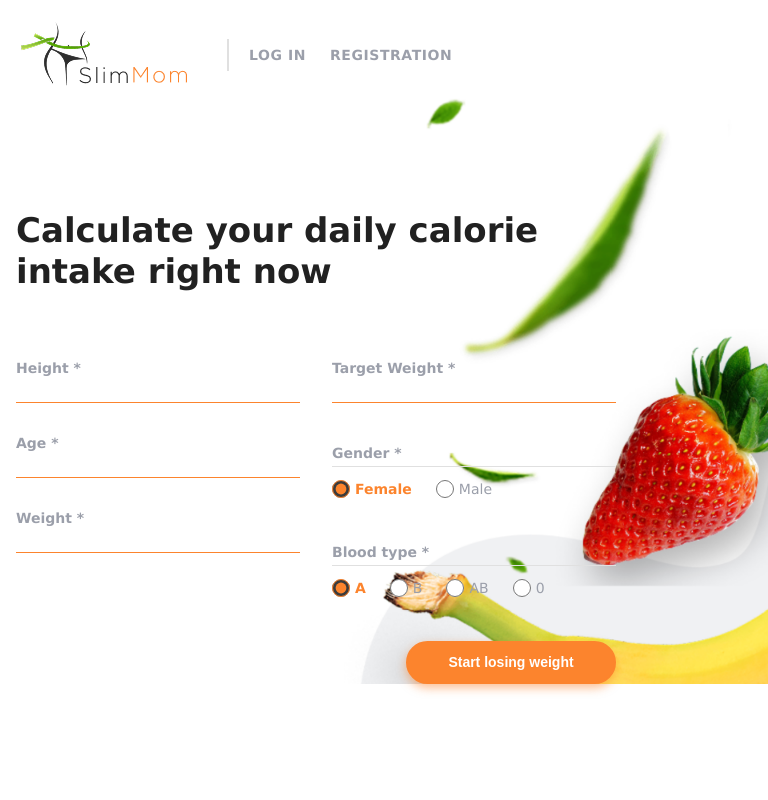
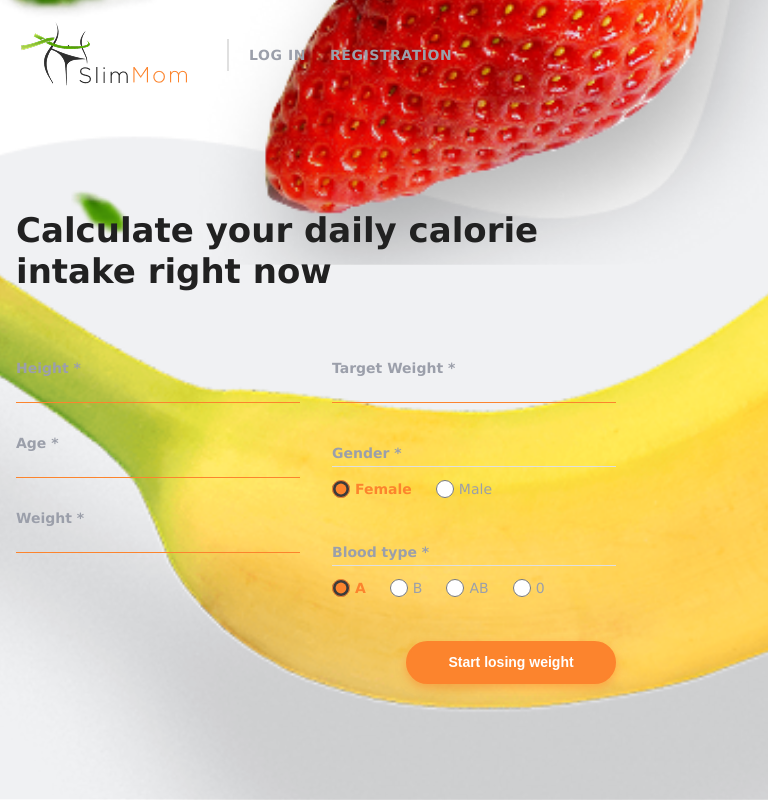
Before and after one commit to HealthStackTeam/slimmom-frontend, a React (Vite) app: page / in a window 768 px wide. Built offline with nearby package versions, Linux system fonts and the light colour scheme.

Commit message:
Update background styles for responsiveness and layout consistency

```diff
--- a/src/index.css
+++ b/src/index.css
@@ -1,3 +1,10 @@
+:root {
+  /* ...existing code... */
+}
+
+html, body, #root {
+  height: 100%;
+}
 :root {
   --white: #ffffff;
   --orange: #fc842d;
@@ -36,8 +43,8 @@ ul, ol {
 
 @media (min-width: 1280px) {
   #root {
-    background: url('/src/assets/desktop-bg.jpg') no-repeat right fixed;
-    background-size: cover;
+    background: url('/src/assets/desktop-bg.jpg') no-repeat right bottom fixed;
+    background-size: auto;
   }
   .logged-in #root {
     background: none !important;
@@ -46,11 +53,8 @@ ul, ol {
 
 @media (min-width: 767px) and (max-width: 1279px) {
   #root {
-    background: url('/src/assets/tablet-bg.png');
-    background-repeat: no-repeat;
-    background-position: center center;
-    background-attachment: fixed;
-    background-size: cover;
+    background: url('/src/assets/tablet-bg.png') no-repeat right bottom fixed;
+    background-size: auto;
   }
   .logged-in #root {
     background: none !important;
```
